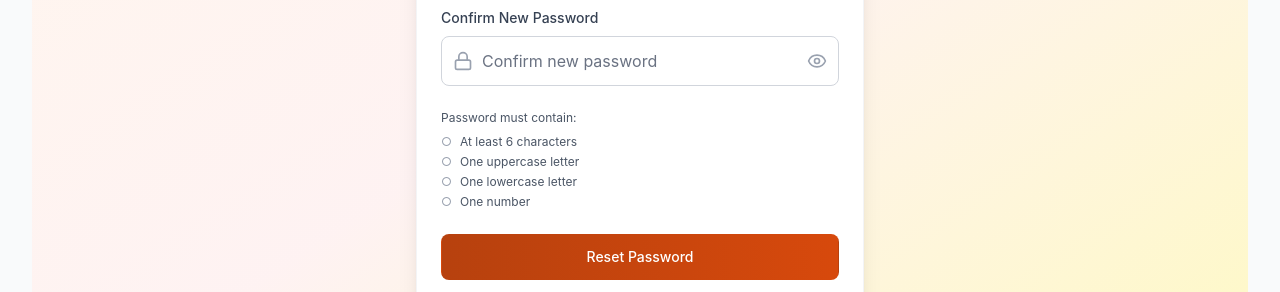
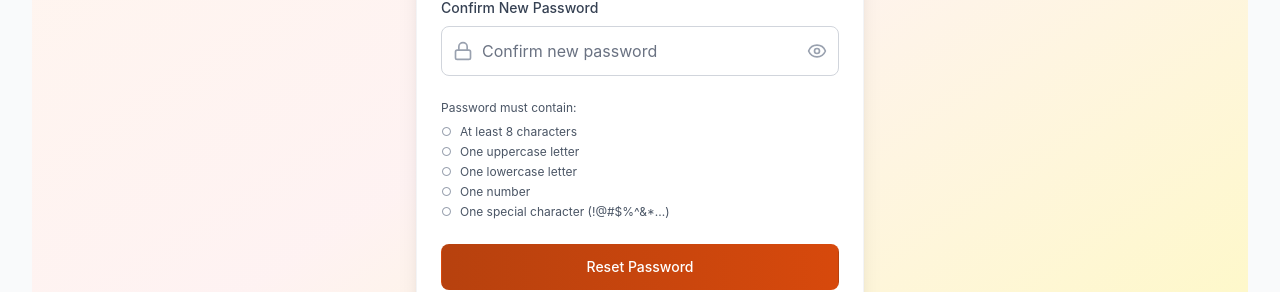
Before and after one commit to AmarTouqeer/evnity-client, a React app: page /reset-password/1 in a window 1280 px wide. Shown: the part 468-760 px from the top of the page. Built offline with nearby package versions, Linux system fonts and the light colour scheme; no server answers; the HTML template or start-up script is replaced by a standard one.

Commit message:
add regix in passwords

```diff
--- a/src/pages/ForgotPassword.jsx
+++ b/src/pages/ForgotPassword.jsx
@@ -194,7 +194,7 @@ const ForgotPassword = () => {
           <div className="mt-6 pt-6 border-t border-gray-200">
             <div className="bg-gray-50 rounded-lg p-4">
               <h4 className="text-sm font-semibold text-gray-900 mb-2">
-                💡 Helpful Tips
+                 Helpful Tips
               </h4>
               <ul className="text-xs text-gray-600 space-y-1">
                 <li>
--- a/src/pages/ResetPassword.jsx
+++ b/src/pages/ResetPassword.jsx
@@ -22,7 +22,6 @@ const ResetPassword = () => {
       ...prev,
       [name]: value,
     }));
-    // Clear specific field error
     if (errors[name]) {
       setErrors((prev) => ({
         ...prev,
@@ -37,11 +36,15 @@ const ResetPassword = () => {
 
     if (!formData.password) {
       newErrors.password = "Password is required";
-    } else if (formData.password.length < 6) {
-      newErrors.password = "Password must be at least 6 characters";
-    } else if (!/(?=.*[a-z])(?=.*[A-Z])(?=.*\d)/.test(formData.password)) {
+    } else if (formData.password.length < 8) {
+      newErrors.password = "Password must be at least 8 characters";
+    } else if (
+      !/(?=.*[a-z])(?=.*[A-Z])(?=.*\d)(?=.*[^a-zA-Z0-9])/.test(
+        formData.password
+      )
+    ) {
       newErrors.password =
-        "Password must contain uppercase, lowercase, and number";
+        "Password must contain uppercase, lowercase, number, and special character";
     }
 
     if (!formData.confirmPassword) {
@@ -59,9 +62,9 @@ const ResetPassword = () => {
     if (!password) return { strength: 0, label: "", color: "" };
 
     let strength = 0;
-    if (password.length >= 6) strength++;
     if (password.length >= 8) strength++;
-    if (/[a-z]/.test(password) && /[A-Z]/.test(password)) strength++;
+    if (/[A-Z]/.test(password)) strength++;
+    if (/[a-z]/.test(password)) strength++;
     if (/\d/.test(password)) strength++;
     if (/[^a-zA-Z0-9]/.test(password)) strength++;
 
@@ -103,7 +106,6 @@ const ResetPassword = () => {
 
       if (data.success) {
         setIsSuccess(true);
-        // Redirect to login after 3 seconds
         setTimeout(() => {
           navigate("/login");
         }, 3000);
@@ -168,7 +170,6 @@ const ResetPassword = () => {
 
         {/* Form */}
         <div className="bg-white py-8 px-6 shadow-xl rounded-2xl border border-gray-100">
-          {/* General Error */}
           {error && (
             <div className="bg-red-50 border border-red-200 text-red-800 px-4 py-3 rounded-lg mb-6">
               <p className="text-sm">{error}</p>
@@ -211,6 +212,8 @@ const ResetPassword = () => {
                   )}
                 </button>
               </div>
+
+              {/* Password Strength Bar */}
               {formData.password && passwordStrength.strength > 0 && (
                 <div className="mt-2">
                   <div className="flex items-center justify-between mb-1">
@@ -219,7 +222,7 @@ const ResetPassword = () => {
                     </span>
                     <span
                       className={`text-xs font-medium ${
-                        passwordStrength.strength >= 3
+                        passwordStrength.strength >= 4
                           ? "text-green-600"
                           : "text-orange-600"
                       }`}
@@ -237,6 +240,7 @@ const ResetPassword = () => {
                   </div>
                 </div>
               )}
+
               {errors.password && (
                 <p className="mt-2 text-sm text-red-600 flex items-center">
                   <XCircle className="w-4 h-4 mr-1" />
@@ -306,14 +310,14 @@ const ResetPassword = () => {
                 <li className="flex items-center">
                   <span
                     className={
-                      formData.password.length >= 6
+                      formData.password.length >= 8
                         ? "text-green-600"
                         : "text-gray-400"
                     }
                   >
-                    {formData.password.length >= 6 ? "✓" : "○"}
+                    {formData.password.length >= 8 ? "✓" : "○"}
                   </span>
-                  <span className="ml-2">At least 6 characters</span>
+                  <span className="ml-2">At least 8 characters</span>
                 </li>
                 <li className="flex items-center">
                   <span
@@ -351,6 +355,19 @@ const ResetPassword = () => {
                   </span>
                   <span className="ml-2">One number</span>
                 </li>
+                {/* ✅ NEW: Special character requirement */}
+                <li className="flex items-center">
+                  <span
+                    className={
+                      /[^a-zA-Z0-9]/.test(formData.password)
+                        ? "text-green-600"
+                        : "text-gray-400"
+                    }
+                  >
+                    {/[^a-zA-Z0-9]/.test(formData.password) ? "✓" : "○"}
+                  </span>
+                  <span className="ml-2">One special character (!@#$%^&*...)</span>
+                </li>
               </ul>
             </div>
 
```
